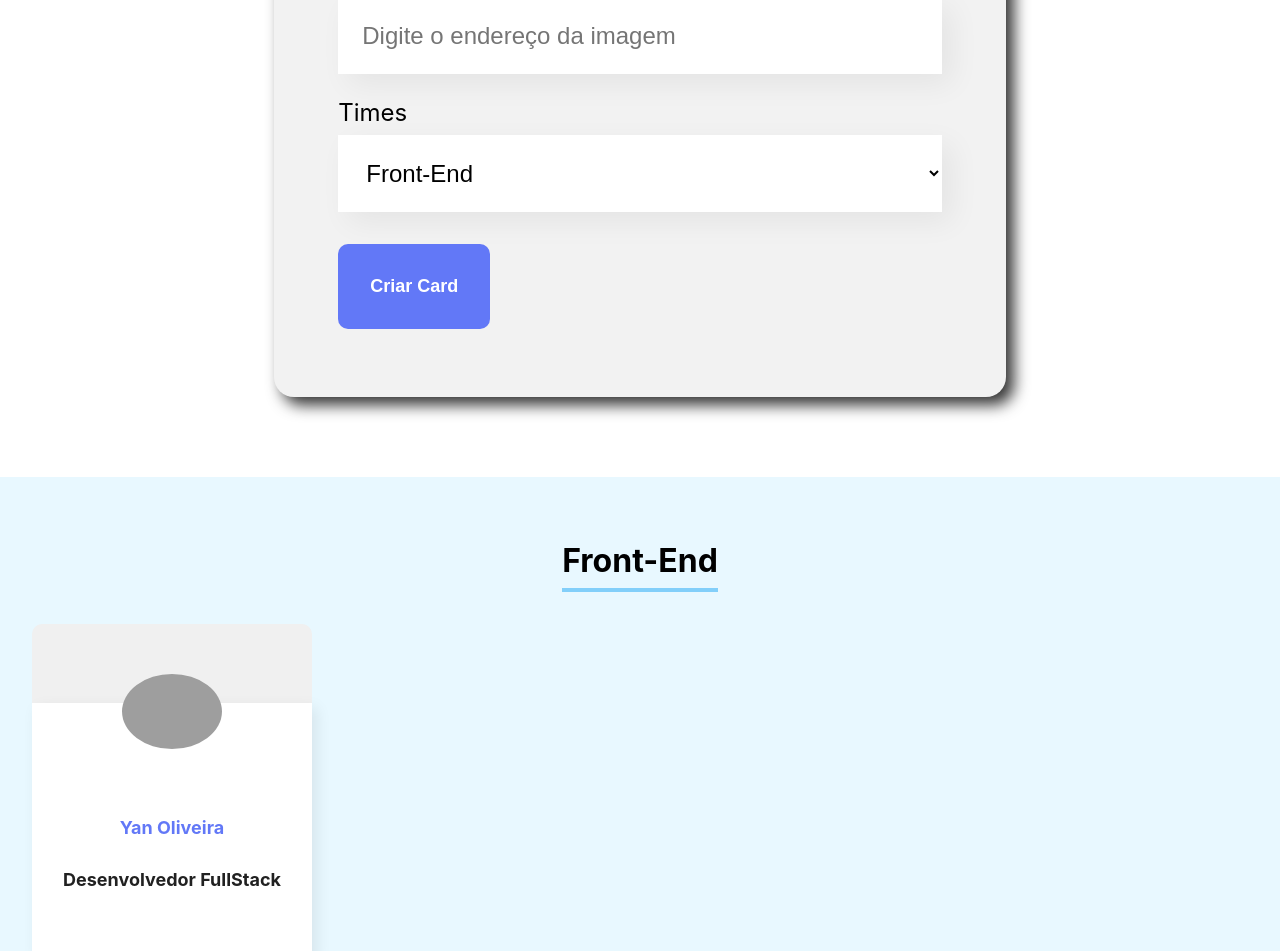
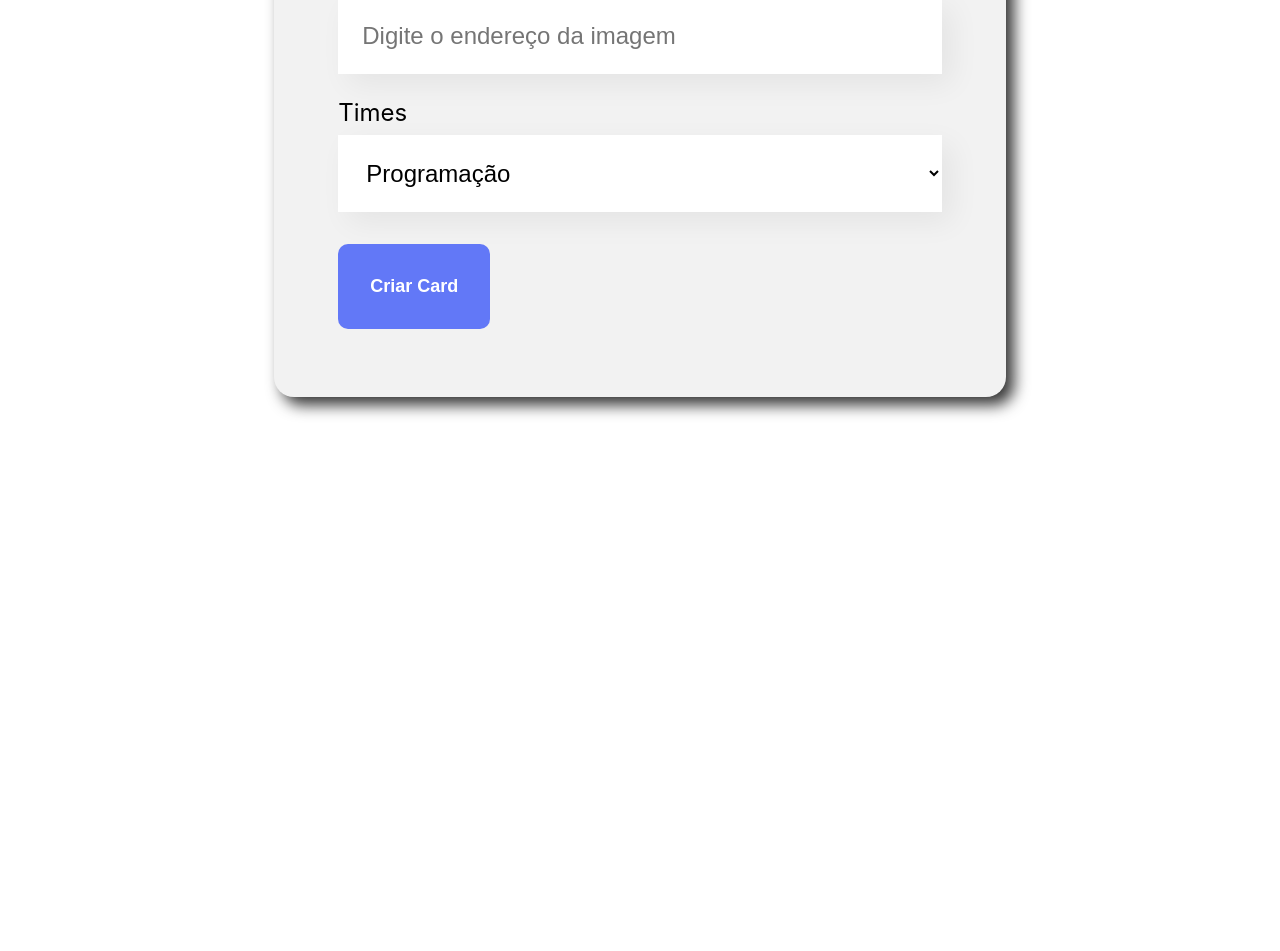
Before and after one commit to yanosmartins/Organo-aprendendo_React-Alura, a React (Create React App) app: page / in a window 1280 px wide. Shown: the part 1000-1951 px from the top of the page. After the commit the page ends 1477 px from the top, so only its background shows below. Built offline with nearby package versions, Linux system fonts and the light colour scheme; grey boxes are pictures that could not be loaded; the HTML template or start-up script is replaced by a standard one.

Commit message:
condicional

```diff
--- a/src/App.js
+++ b/src/App.js
@@ -8,13 +8,18 @@
 function App() {
 
   const times = [
-  {nome: 'Front-End',    corPrimaria: '#82CFFA',    corSecundaria: '#E8F8FF'},
-  {nome: 'Data Sciense',    corPrimaria: '#A6D157',    corSecundaria: '#F0F8E2'},
-  {nome: 'Devops',    corPrimaria: '#E06B69',    corSecundaria: '#FDE7E8'},
-  {nome: 'UX e Design',    corPrimaria: '#D86EBF',    corSecundaria: '#FAE5F5'},
-  {nome: 'Mobile',    corPrimaria: '#FEBA05',    corSecundaria: '#FFF5D9'},
-  {nome: 'Inovação e Gestão',    corPrimaria: '#FF8A29',    corSecundaria: '#FFEEDF'}
-]
+    {
+      nome: 'Programação',
+      corPrimaria: '#57C278',
+      corSecundaria: '#D9F7E9',
+    },
+  { nome: 'Front-End', corPrimaria: '#82CFFA', corSecundaria: '#E8F8FF' },
+    { nome: 'Data Sciense', corPrimaria: '#A6D157', corSecundaria: '#F0F8E2' },
+    { nome: 'Devops', corPrimaria: '#E06B69', corSecundaria: '#FDE7E8' },
+    { nome: 'UX e Design', corPrimaria: '#D86EBF', corSecundaria: '#FAE5F5' },
+    { nome: 'Mobile', corPrimaria: '#FEBA05', corSecundaria: '#FFF5D9' },
+    { nome: 'Inovação e Gestão', corPrimaria: '#FF8A29', corSecundaria: '#FFEEDF' }
+  ]
 
   const [colaboradores, setColabores] = useState([])
 
@@ -28,7 +33,13 @@
       <Banner />
       <Formulario times={times.map(time => time.nome)} aoColaboradorCadastrado={colaborador => aoNovoColaboradorAdicionado(colaborador)} />
 
-      {times.map(time => <Time key={time.nome} nome={time.nome} corPrimaria={time.corPrimaria} corSecundaria={time.corSecundaria}/>)}
+      {times.map(time => <Time
+        key={time.nome}
+        nome={time.nome}
+        corPrimaria={time.corPrimaria}
+        corSecundaria={time.corSecundaria}
+        colaboradores={colaboradores.filter(colaborador => colaborador.time === time.nome)}
+      />)}
 
     </div>
   );
--- a/src/componentes/Colaborador/index.js
+++ b/src/componentes/Colaborador/index.js
@@ -1,13 +1,13 @@
 import './Colaborador.css'
 
-const Colaborador = () =>{
+const Colaborador = ({nome, imagem, cargo}) =>{ //aqui transformamos os objetos vindos da props ao inves de usar a props em si... um diferente coding style
     return (<div className='colaborador'>
         <div className='cabecalho'>
-            <img src='https://github.com/yanosmartins.png' alt ='Yan Oliveira'/>
+            <img src={imagem} alt ={nome}/>
         </div>
         <div className='rodape'>
-            <h4>Yan Oliveira</h4>
-            <h5>Desenvolvedor FullStack</h5>
+            <h4>{nome}</h4>
+            <h5>{cargo}</h5>
         </div>
 
     </div>)
--- a/src/componentes/Formulario/index.js
+++ b/src/componentes/Formulario/index.js
@@ -26,11 +26,15 @@
         evento.preventDefault() //aqui estamos previnindo o comportamento padrão.
         // console.log('Form foi submetido =>', nome, cargo, imagem, time)
         props.aoColaboradorCadastrado({
-            nome,
-            cargo,
-            imagem: imagem, //é a mesma coisa do que escrever só imagem
+            nome: nome,
+            cargo: cargo,
+            imagem, //é a mesma coisa do que escrever  "imagem:imagem"
             time
         })
+        SetNome('')
+        SetCargo('')
+        SetImagem('')
+        SetTime('')
     }
 
     return (
--- a/src/componentes/Time/Time.css
+++ b/src/componentes/Time/Time.css
@@ -9,3 +9,9 @@
     display: inline-block;
     padding-bottom: 8px;
 }
+.time .colaboradores {
+    display: flex;
+    justify-content: space-around;
+    margin-top: 32px;
+    flex-wrap: wrap;
+}
--- a/src/componentes/Time/index.js
+++ b/src/componentes/Time/index.js
@@ -1,16 +1,24 @@
 import Colaborador from '../Colaborador'
 import './Time.css'
 
-const Time = (props) =>{
+const Time = (props) => {
     const css = { backgroundColor: props.corSecundaria } //alternativa de atribuição de estilo
     //dentro deste estilo temos duas chaves pois dentro de uma, o react espera receber uma variavel... dentro de duas ele passa a receber um objeto
     return (
-        <section className='time' style={css}>
-            <h3  style={{borderColor: props.corPrimaria}} >{props.nome}</h3>
-            <Colaborador />
+        (props.colaboradores.length > 0) ? <section className='time' style={css}>
+            <h3 style={{ borderColor: props.corPrimaria }} >{props.nome}</h3>
+            <div className='colaboradores'>
+                {props.colaboradores.map(colaborador => <Colaborador nome={colaborador.nome} cargo={colaborador.cargo} imagem={colaborador.imagem} />)}
+            </div>
         </section>
+            : ''
     )
 
 }
 
 export default Time
+
+// atenção aos parenteses .. no jsx, o condicional é apenas definido por sua condição, (se tamanho dos colaboradores for maior que zero)
+// e os && no lugar do '?' como "faça:"
+//nao precisa dos parenteses
+//nesse caso decidi fazer um iternário usando o ponto de interrogação e os dois pontos com o 'senao' impriminto ''.
```
